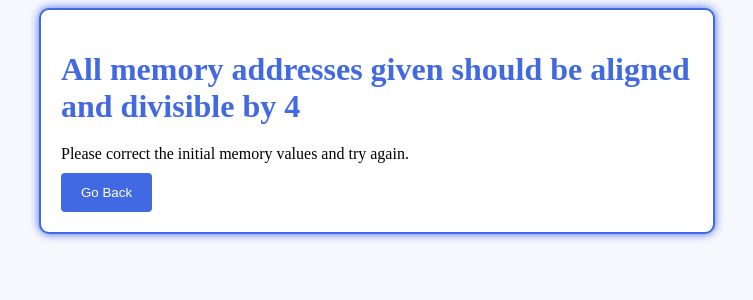
After one commit to kyrolloszakaria/risc-v-simulator, a Flask app: page /error in a window 1280 px wide. The commit adds this page. Shown: the top 300 px of the page, without its empty margins (263-1016 px from the left). Run offline with Flask 3, Linux system fonts and the light colour scheme.

Commit message:
ADDED: Error handling for initial memory

```diff
--- a/web/app.py
+++ b/web/app.py
@@ -1,13 +1,38 @@
-from flask import Flask, render_template, request, redirect
+from flask import Flask, render_template, request, redirect, url_for, make_response
 import subprocess
 import logging
 
-# Configure logging
+
 logging.basicConfig(filename='app.log', level=logging.INFO)
 
 
+app = Flask(__name__)
 
-app = Flask(__name__)
+
+@app.route('/error')
+def display_error():
+    error_message_1 = "All memory addresses given should be aligned and divisible by 4"
+    error_message_2 = "Please correct the initial memory values and try again."
+    return render_template('error.html', error_message_1=error_message_1,error_message_2=error_message_2)
+
+def validate_memoryFormat():
+    logging.info('entered')
+    memory = {}
+    with open("Memory.txt", 'r') as file:
+        for line in file:
+            try:
+                address, val = line.split()
+                address = int(address)
+                val = int(val)
+                if address % 4 != 0:
+                    logging.info('memory wrong')
+                    raise ValueError("Memory address is not divisible by 4")
+            except ValueError:
+                raise ValueError("Memory address is not divisible by 4")
+        logging.info('memory correct')
+
+
+
 
 def display_file():
     with open('small_output.txt', 'r') as f:
@@ -36,6 +61,10 @@ def submit():
             with open("Memory.txt", 'w') as ff:
                 # it may require data processing
                 ff.write(mem_value)
+    try:
+        validate_memoryFormat()
+    except ValueError as e:
+        return redirect('/error')
     if code_option == "text":
         code_txt = request.form["code_txt"]
         with open("assemblyCode.txt", 'w') as fff:
--- a/web/static/style.css
+++ b/web/static/style.css
@@ -51,3 +51,36 @@ body {
   .hidden{
     display: none;
   }
+
+  .container {
+    width: 50%;
+    margin: 0 auto;
+    padding: 20px;
+    border: 2px solid #4169E1;
+    border-radius: 10px;
+    background-color: #FFFFFF;
+    box-shadow: 0px 0px 10px #4169E1;
+  }
+
+  .container h1 {
+    margin-bottom: 20px;
+  }
+
+  .container p {
+    margin-bottom: 10px;
+  }
+
+  .btn {
+    background-color: #4169E1;
+    color: #FFFFFF;
+    padding: 12px 20px;
+    border: none;
+    border-radius: 4px;
+    cursor: pointer;
+  }
+
+  .btn:hover {
+    background-color: #FFFFFF;
+    color: #4169E1;
+    border: 2px solid #4169E1;
+  }
--- /dev/null
+++ b/web/templates/error.html
@@ -0,0 +1,14 @@
+<!DOCTYPE html>
+<html>
+<head>
+  <link rel="stylesheet" href="{{ url_for('static', filename='style.css') }}">
+  <title>Error !!</title>
+</head>
+<body>
+  <div class="container">
+    <h1>{{ error_message_1 }}</h1>
+    <p>{{ error_message_2 }}</p>
+    <button class="btn" onclick="window.history.back()">Go Back</button>
+  </div>
+</body>
+</html>
```
Also changed, not shown: 1 other file.
